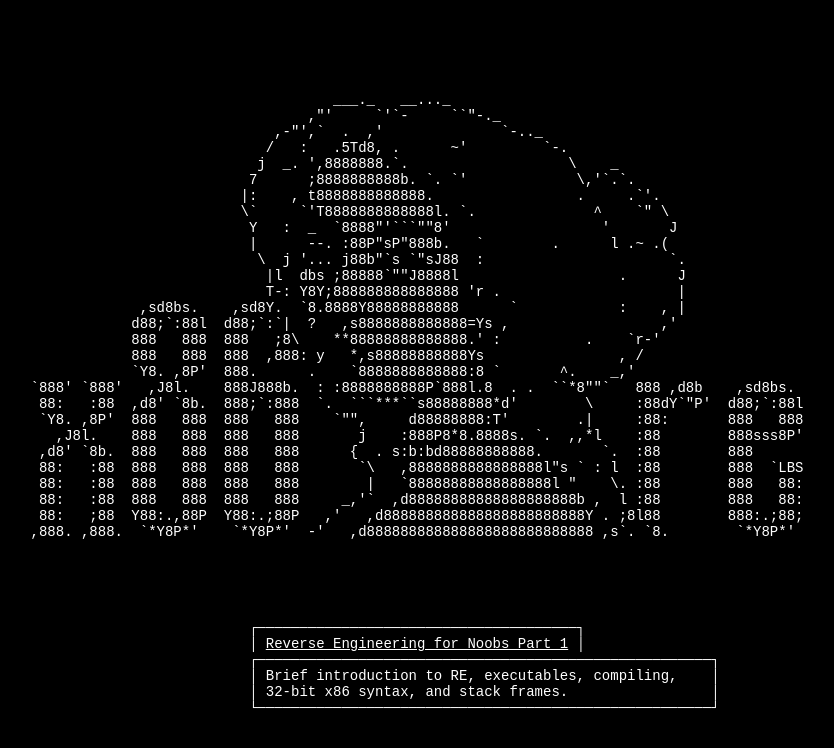
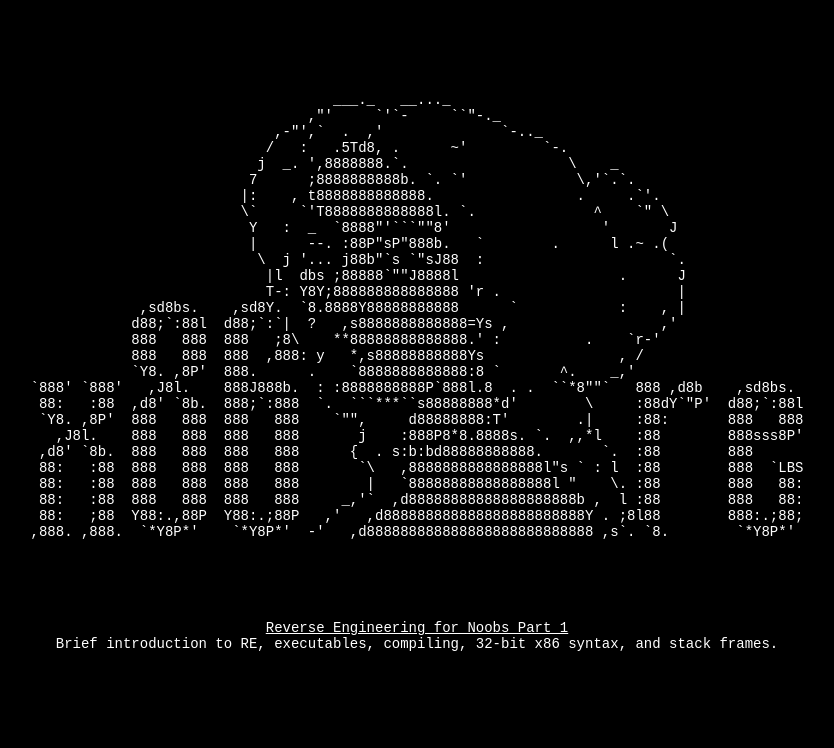
Before and after one commit to mmssr/RE_for_Noobs, a plain HTML site: page index.html in a window 1280 px wide. Shown: the whole page, without its empty margins (223-1057 px from the left). Drawn offline with Linux system fonts and the light colour scheme.

Commit message:
Add files via upload

```diff
--- a/index.html
+++ b/index.html
@@ -50,12 +50,8 @@
 
             </div>
             <div>
-                  ┌──────────────────────────────────────┐
-│ <a href="1.html" style="color: white;">Reverse Engineering for Noobs Part 1</a> │
-                ┌──────────────────────────────────────────────────────┐
-                │ Brief introduction to RE, executables, compiling,    │
-                │ 32-bit x86 syntax, and stack frames.                 │
-                └──────────────────────────────────────────────────────┘
+<a href="1.html" style="color: white;">Reverse Engineering for Noobs Part 1</a>
+Brief introduction to RE, executables, compiling, 32-bit x86 syntax, and stack frames.
             </div>
         </pre>
         </center>
```
